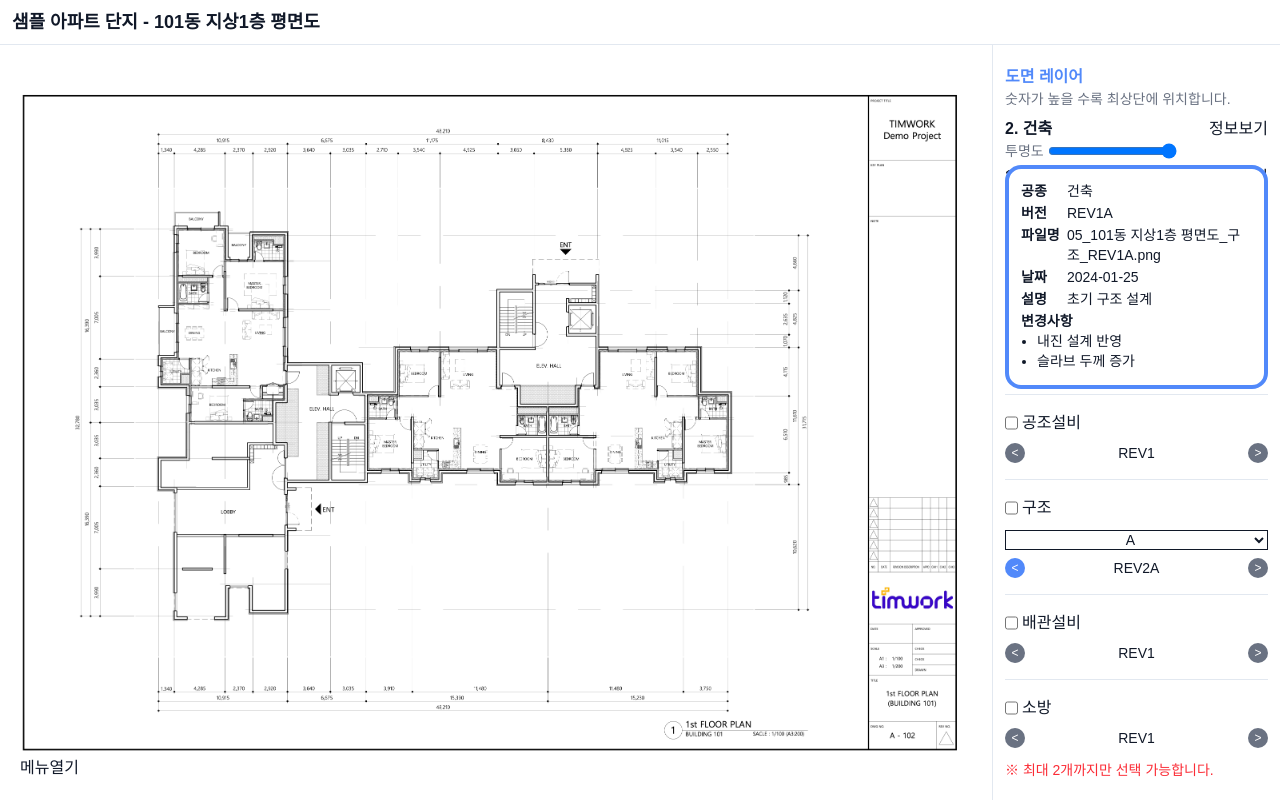
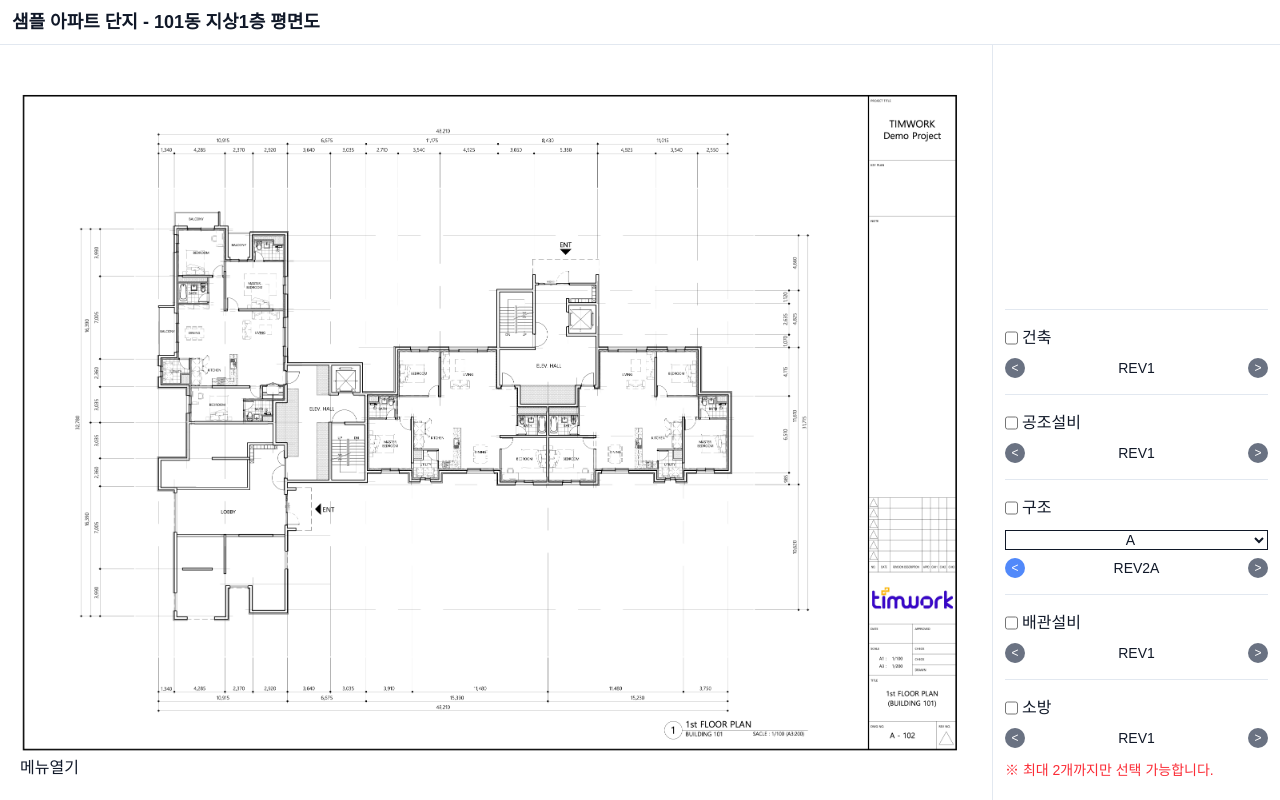
Before and after one commit to LeeTaegyung/frontend-assignment-teamwork, a React (Vite) app: page /drawing/01 in a window 1280 px wide. Built offline with nearby package versions, Linux system fonts and the light colour scheme; a web font is replaced by a local one.

Commit message:
feat: 도면 정보 패널 추가

```diff
--- /dev/null
+++ b/src/components/DrawingInfoPanel/DrawingInfoPanel.tsx
@@ -0,0 +1,57 @@
+import type { SelectedDisciplineState } from '@/pages/DrawingPage/DrawingPage';
+
+interface Props {
+  selectDisciplines: SelectedDisciplineState[];
+}
+
+export default function DrawingInfoPanel({ selectDisciplines }: Props) {
+  const latestDiscipline = selectDisciplines[selectDisciplines.length - 1];
+  const { disciplineId, revision } = latestDiscipline;
+
+  const renderInfo = {
+    공종: disciplineId,
+    버전: revision.version,
+    파일명: revision.image,
+    날짜: revision.date,
+    설명: revision.description,
+    '변경 사항': revision.changes,
+  };
+
+  return (
+    <div>
+      <h2 className='text-primary font-bold'>도면 정보</h2>
+      <p className='text-sm text-gray-500'>
+        최상단에 위치한 도면의 정보입니다.
+      </p>
+
+      <div className='border-primary mt-1 rounded-2xl border-4 bg-white p-3 text-sm'>
+        <ul>
+          {Object.entries(renderInfo).map(([key, value]) => {
+            if (value === '' || !value.length) return;
+
+            if (key === '변경 사항') {
+              return (
+                <li className='mb-0.5 flex gap-1' key={key}>
+                  <div>
+                    <strong className='shrink-0'>{key}</strong>
+                    <ul className='ml-3 list-disc pl-1 text-sm'>
+                      {Array.isArray(value) &&
+                        value.map((c, idx) => (
+                          <li key={`${key}${idx}`}>{c}</li>
+                        ))}
+                    </ul>
+                  </div>
+                </li>
+              );
+            }
+            return (
+              <li className='mb-0.5 flex gap-1' key={key}>
+                <strong className='w-10.5 shrink-0'>{key}</strong> {value}
+              </li>
+            );
+          })}
+        </ul>
+      </div>
+    </div>
+  );
+}
--- a/src/pages/DrawingPage/DrawingPage.tsx
+++ b/src/pages/DrawingPage/DrawingPage.tsx
@@ -3,6 +3,7 @@
 
 import ControlItem from '@/components/ControlItem/ControlItem';
 import DrawingCanvas from '@/components/DrawingCanvas/DrawingCanvas';
+import DrawingInfoPanel from '@/components/DrawingInfoPanel/DrawingInfoPanel';
 import type {
   ImageTransformType,
   RegionsType,
@@ -68,68 +69,11 @@
         />
       </div>
 
-      <div className='border-l-border flex shrink-0 basis-2xs flex-col border-l px-3 py-5'>
-        {/* 도면 레이어 */}
-        <div>
-          <h2 className='text-primary font-bold'>도면 레이어</h2>
-          <p className='text-sm text-gray-500'>
-            숫자가 높을 수록 최상단에 위치합니다.
-          </p>
-          <ul className='mt-2'>
-            <li className='relative mt-1'>
-              <div className='flex justify-between'>
-                <strong>2. 건축</strong>
-                <button>정보보기</button>
-                <div className='border-primary absolute top-full right-0 mt-1 rounded-2xl border-4 bg-white p-3 text-sm'>
-                  <ul>
-                    <li className='mb-0.5 flex gap-1'>
-                      <strong className='w-10.5 shrink-0'>공종</strong> 건축
-                    </li>
-                    <li className='mb-0.5 flex gap-1'>
-                      <strong className='w-10.5 shrink-0'>버전</strong> REV1A
-                    </li>
-                    <li className='mb-0.5 flex gap-1'>
-                      <strong className='w-10.5 shrink-0'>파일명</strong>
-                      05_101동 지상1층 평면도_구조_REV1A.png
-                    </li>
-                    <li className='mb-0.5 flex gap-1'>
-                      <strong className='w-10.5 shrink-0'>날짜</strong>
-                      2024-01-25
-                    </li>
-                    <li className='mb-0.5 flex gap-1'>
-                      <strong className='w-10.5 shrink-0'>설명</strong> 초기
-                      구조 설계
-                    </li>
-                    <li className='mb-0.5 flex gap-1'>
-                      <div>
-                        <strong className='shrink-0'>변경사항</strong>
-                        <ul className='ml-3 list-disc pl-1 text-sm'>
-                          <li>내진 설계 반영</li>
-                          <li>슬라브 두께 증가</li>
-                        </ul>
-                      </div>
-                    </li>
-                  </ul>
-                  <p></p>
-                </div>
-              </div>
-              <div className='flex items-center gap-1 text-sm text-gray-500'>
-                투명도
-                <input type='range' min={0} max={100} defaultValue={100} />
-              </div>
-            </li>
-            <li className='mt-1'>
-              <div className='flex justify-between'>
-                <strong>1. 구조</strong>
-                <button>정보보기</button>
-              </div>
-              <div className='flex items-center gap-1 text-sm text-gray-500'>
-                투명도
-                <input type='range' min={0} max={100} defaultValue={100} />
-              </div>
-            </li>
-          </ul>
-        </div>
+      <div className='border-l-border flex shrink-0 basis-2xs flex-col overflow-auto border-l px-3 py-5'>
+        {/* 최상단 도면 컨텍스트 정보 */}
+        {!!selectDisciplines.length && (
+          <DrawingInfoPanel selectDisciplines={selectDisciplines} />
+        )}
         {/* 컨트롤박스 */}
         <div className='mt-auto flex flex-col'>
           {Object.entries(currentDisciplines).map(
```
